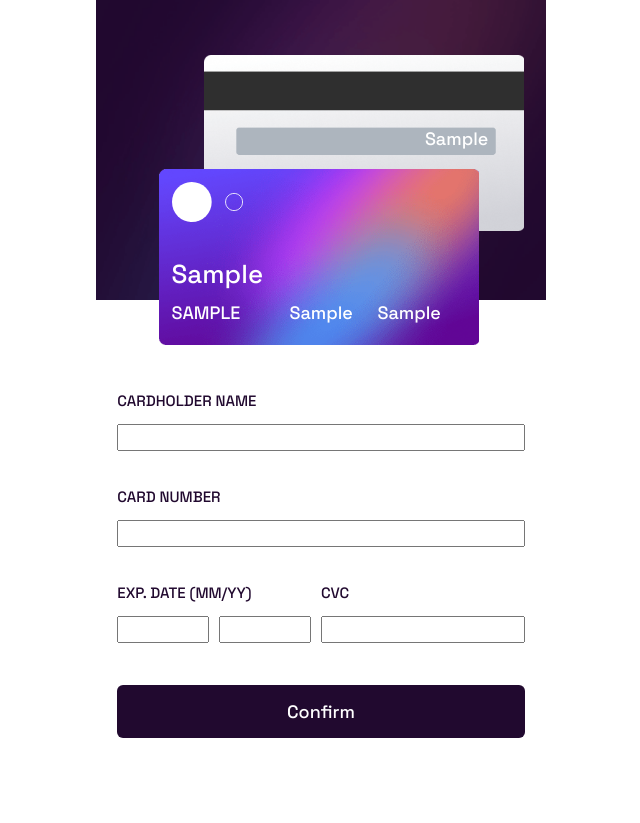
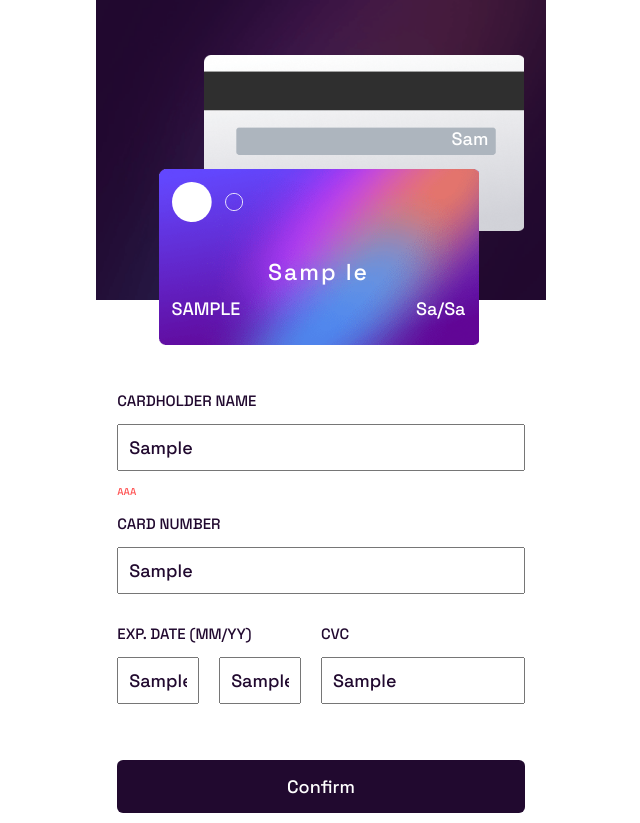
Before and after one commit to andykallian/front-end-mentor-6, a plain HTML site: page index.html in a window 1280 px wide. Both pictures are taken after typing "Sample", "Sample", "Sample", "Sample", "Sample" into the empty fields and a click on the button "Confirm". Shown: the whole page, without its empty margins (319-959 px from the left). Before the commit the page ends 800 px from the top, so only its background shows below. Drawn offline with Linux system fonts and the light colour scheme.

Commit message:
js funcitonalities

```diff
--- a/index.html
+++ b/index.html
@@ -30,7 +30,11 @@
               </div>
               <div class="name-date">
                 <p class="name" id="nameP">JANE APPLESEED</p>
-                <p class="date"><p id="monthP">00</p><p id="yearP">00</p></p>
+                <div class="date">
+                  <p id="monthP">00</p>
+                  /
+                  <p id="yearP">00</p>
+                </div>
               </div>
             </div>
           </div>
@@ -44,36 +48,38 @@
       <form class='cardForm'>
         <label class='labelname'>
           Cardholder Name
-          <input type="text" placeholder="e.g. Jane Appleseed" id="name" name="name" class='card-input' />
+          <input type="text" placeholder="e.g. Jane Appleseed" id="name" name="name" class='card-input' maxlength="20" />
+          <span class='name-span'>aaa</span>
         </label>
-        <p class='info info--hidden' aria-live="polite"></p>
 
         <label class='labelnumber'>
           Card Number
-          <input type="text" placeholder="e.g. 1234 5678 9123 0000" name="number" class='card-input' id="card-number" minLength={19} />
+          <input type="text" placeholder="e.g. 1234 5678 9123 0000" name="number" class='card-input' id="card-number" minLength="16" maxLength="16" />
+          <span class='number-span'></span>
         </label>
-        <p class='info info--hidden' aria-live="polite"></p>
 
         <div class='cvc-mmyy'>
           <label class='labelmm labelyy'>
             Exp. Date (MM/YY)
             <div>
-              <input type="text" placeholder='MM' name="mm" class='card-input' id="month" />
-              <input type="text" placeholder='YY' name="yy" class='card-input' id="year" />
+              <input type="text" placeholder='MM' name="mm" class='card-input' id="month" maxLength="2" />
+              <span class='month-span'></span>
+              <input type="text" placeholder='YY' name="yy" class='card-input' id="year" maxLength="2" />
+              <span class='year-span'></span>
             </div>
           </label>
           <p class='info info--hidden' aria-live="polite"></p>
 
           <label class='labelcvc'>
             CVC
-            <input type="text" placeholder='e.g. 123' name="cvc" class='card-input' id="cvc" />
+            <input type="text" placeholder='e.g. 123' name="cvc" class='card-input' id="cvc" maxLength="3"/>
+            <span class='cvc-span'></span>
           </label>
           <p class='info info--hidden' aria-live="polite"></p>
         </div>
 
         <button type='submit' class='btn-submit btn-primary'>Confirm</button>
       </form>
-
     </div>
   </main>
 
--- a/index.js
+++ b/index.js
@@ -3,6 +3,7 @@ numberInput = document.querySelector("#card-number")
 monthInput = document.querySelector("#month")
 yearInput = document.querySelector("#year")
 cvcInput = document.querySelector("#cvc")
+button = document.querySelector(".btn-submit")
 
 nameP = document.querySelector("#nameP")
 numberP = document.querySelector("#numberP")
@@ -18,24 +19,30 @@ nameImput.addEventListener("input", ()=>{
 })
 
 numberInput.addEventListener("input", ()=>{
-  let number = numberInput.value;
-  numberP.textContent = number
+  // numberP.style.fontSize = "3rem"
+  numberP.textContent = `${numberInput.value.substring(0, 4)} ${numberInput.value.substring(4, 8)} ${numberInput.value.substring(8, 12)} ${numberInput.value.substring(12, 16)}`;
 })
 
 monthInput.addEventListener("input", ()=>{
-  let month = monthInput.value;
-  monthP.textContent = month
+  monthP.textContent = `${monthInput.value.substring(0, 2)}`;
 })
 
 yearInput.addEventListener("input", ()=>{
-  let year = yearInput.value;
-  yearP.textContent = year
+  yearP.textContent = `${yearInput.value.substring(0, 2)}`;
 })
 
 cvcInput.addEventListener("input", ()=>{
-  let cvc = cvcInput.value;
-  cvcP.textContent = cvc
+  cvcP.textContent = `${cvcInput.value.substring(0, 3)}`
 })
+
+
+
+
+
+button.addEventListener("click", (e)=>{
+  e.preventDefault()
+})
+
 
 
 
--- a/style.css
+++ b/style.css
@@ -6,6 +6,7 @@
     --light-grayish-violet: hsl(270, 3%, 87%);
     --dark-grayish-violet: hsl(279, 6%, 55%);
     --very-dark-violet: hsl(278, 68%, 11%);
+    --Red: hsl(0, 100%, 66%);
 
 
     font-size: 62.5%; /* 1rem = 10px */
@@ -125,13 +126,19 @@ body, html{
                         }
 
                             .card-number p{
-                                font-size: 2.6rem;
+                                font-size: 2.3rem;
+                                text-align: center;
+                                letter-spacing: 2px;
                             }
 
                             .name-date{
                                 display: flex;
                                 justify-content: space-between;
                             }
+                                .date{
+                                    display: flex;
+
+                                }
 
         .bottom{
             display: flex;
@@ -158,15 +165,16 @@ body, html{
                 font-size: 15px;
             }
 
+            .cardForm input{
+                color: var(--very-dark-violet);
+                padding: 10px;
+            }
+
             .cardForm input:hover {
                 border: 1px solid hsl(249, 99%, 64%);
             }
 
-            .labelmm {
-                width: 50%;
-            }
-
-            .labelcvc {
+            .labelmm,.labelcvc {
                 width: 50%;
             }
 
@@ -177,6 +185,12 @@ body, html{
 
             .labelmm input {
                 width: 100%;
+            }
+
+            span{
+                /* position: absolute; */
+                color: var(--Red);
+                font-size: 1rem;
             }
 
             .cvc-mmyy {
```
